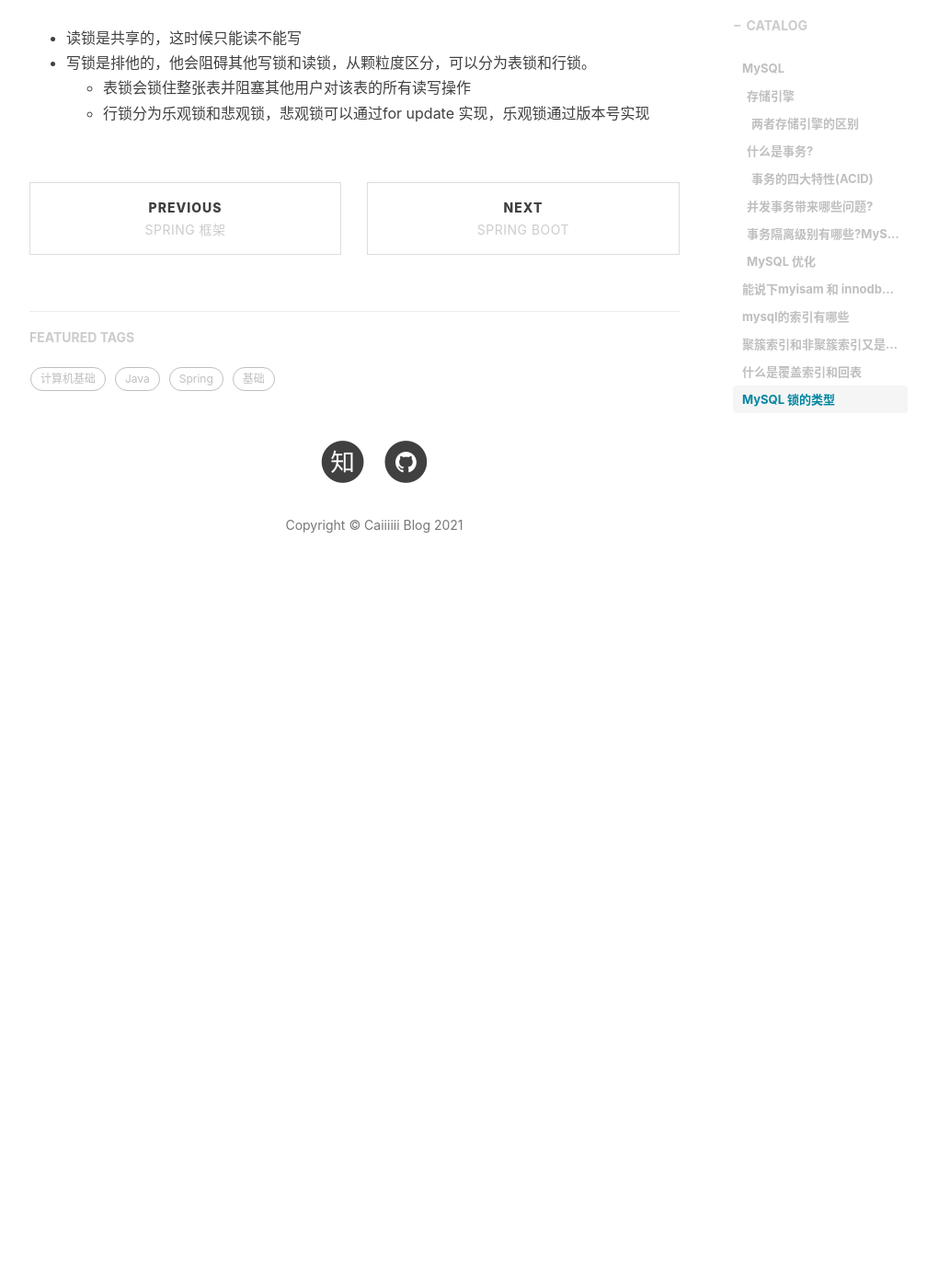
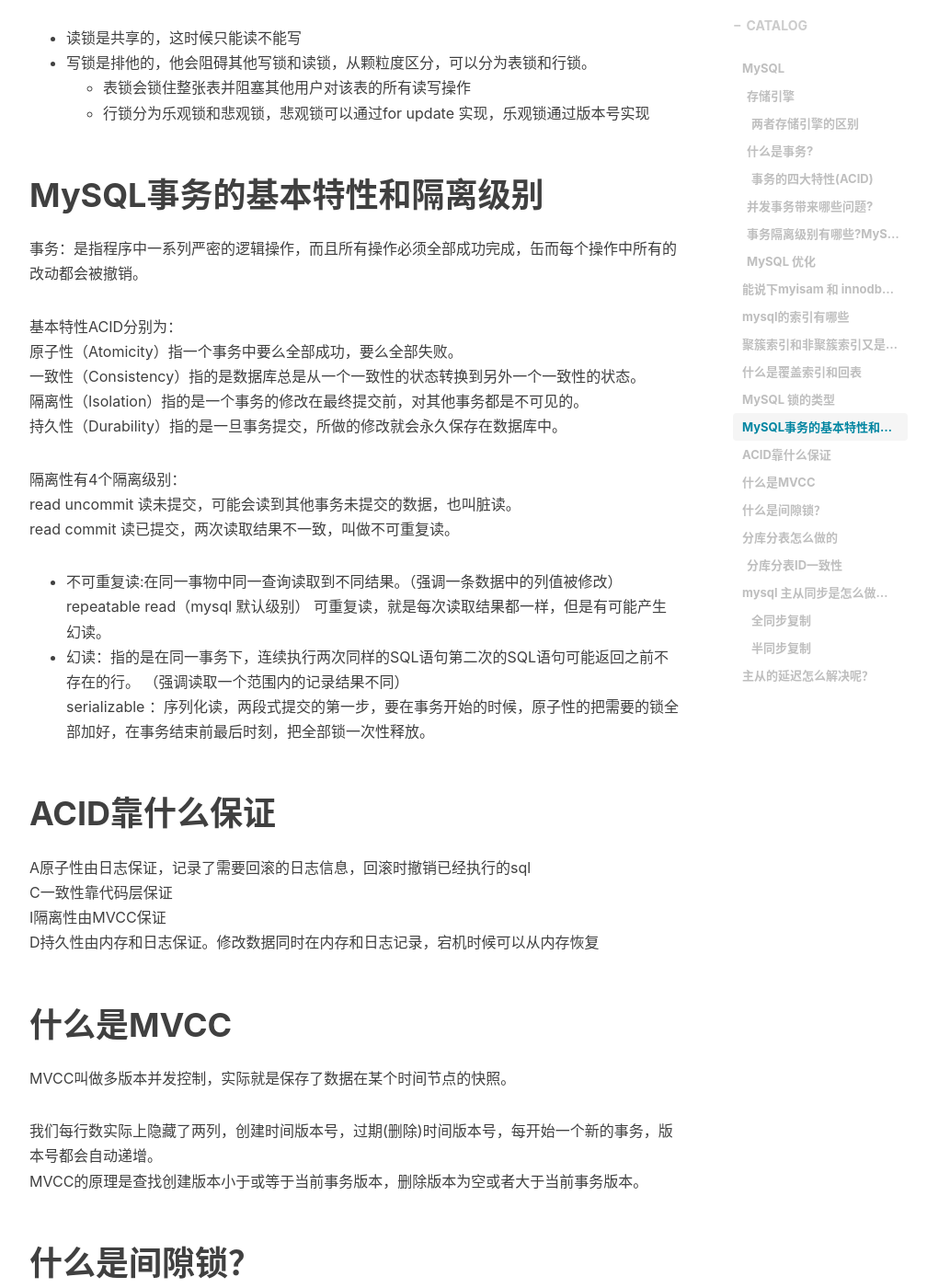
Before and after one commit to Caiiiiii/Caiiiiii.github.io, a Jekyll site: the page built from _posts/2020-12-04-MySQL.md, in a window 1280 px wide and 1400 px high, scrolled down 4374 px. Shown: the whole window at 92% size, without its empty margins (233-1241 px from the left). Built offline with Jekyll 4.4.1, drawn with Linux system fonts in a browser that asks for light colours; nearby versions of some CDN libraries; comment, search, counter and statistics services are not loaded; before the commit the page ends 5049 px from its top, so only the background shows below that; some of the changed text lies outside the part shown.

Commit message:
update mysql

```diff
--- a/_posts/2020-12-04-MySQL.md
+++ b/_posts/2020-12-04-MySQL.md
@@ -101,3 +101,82 @@
 - 写锁是排他的，他会阻碍其他写锁和读锁，从颗粒度区分，可以分为表锁和行锁。
     - 表锁会锁住整张表并阻塞其他用户对该表的所有读写操作
     - 行锁分为乐观锁和悲观锁，悲观锁可以通过for update 实现，乐观锁通过版本号实现
+
+
+# MySQL事务的基本特性和隔离级别
+事务：是指程序中一系列严密的逻辑操作，而且所有操作必须全部成功完成，缶而每个操作中所有的改动都会被撤销。
+
+基本特性ACID分别为：
+原子性（Atomicity）指一个事务中要么全部成功，要么全部失败。
+一致性（Consistency）指的是数据库总是从一个一致性的状态转换到另外一个一致性的状态。
+隔离性（Isolation）指的是一个事务的修改在最终提交前，对其他事务都是不可见的。
+持久性（Durability）指的是一旦事务提交，所做的修改就会永久保存在数据库中。
+
+隔离性有4个隔离级别：
+read uncommit 读未提交，可能会读到其他事务未提交的数据，也叫脏读。
+read commit  读已提交，两次读取结果不一致，叫做不可重复读。
+ - 不可重复读:在同一事物中同一查询读取到不同结果。（强调一条数据中的列值被修改）
+repeatable read（mysql 默认级别） 可重复读，就是每次读取结果都一样，但是有可能产生幻读。
+ - 幻读：指的是在同一事务下，连续执行两次同样的SQL语句第二次的SQL语句可能返回之前不存在的行。  （强调读取一个范围内的记录结果不同）
+serializable ：序列化读，两段式提交的第一步，要在事务开始的时候，原子性的把需要的锁全部加好，在事务结束前最后时刻，把全部锁一次性释放。
+
+
+# ACID靠什么保证
+A原子性由日志保证，记录了需要回滚的日志信息，回滚时撤销已经执行的sql
+C一致性靠代码层保证
+I隔离性由MVCC保证
+D持久性由内存和日志保证。修改数据同时在内存和日志记录，宕机时候可以从内存恢复
+
+# 什么是MVCC
+MVCC叫做多版本并发控制，实际就是保存了数据在某个时间节点的快照。
+
+我们每行数实际上隐藏了两列，创建时间版本号，过期(删除)时间版本号，每开始一个新的事务，版本号都会自动递增。
+MVCC的原理是查找创建版本小于或等于当前事务版本，删除版本为空或者大于当前事务版本。
+
+# 什么是间隙锁？
+间隙锁是可重复读级别下才会有的锁，结合MVCC和间隙锁可以解决幻读的问题。
+表的间隙mysql自动帮我们生成了区间(左开右闭)上锁。（唯一索引不会有间隙索引的）
+
+
+# 分库分表怎么做的
+- 垂直分库
+- 垂直分表
+- 水平分表
+
+## 分库分表ID一致性
+- UUID
+- Twitter的Snowflake分布式自增ID算法，生成64位Long型数字。
+   - 1位标识符：始终是0
+   - 41位时间戳，是存储时间截的差值（当前时间截 - 开始时间截 )得到的值
+   - 10位机器标识码
+   - 12位序列
+
+- 分表后不使用逐渐作为查询依据，用一个字段作为唯一主键使用，如订单号。
+
+# mysql 主从同步是怎么做到的？
+mysql主从同步的原理
+1.master提交事务后，写入binlog
+2.slave链接master，获取binlog
+3.master创建dump线程，推送binlog到slave
+4.slave创建一个IO线程读取同步过来的master的binlog，记录到relaylog中继日志中
+5.salve再开启一个sql线程读取relay log时间并在salve执行，完成同步
+6.salve记录自己的binlog
+
+![sqlzhucong.jpg](/img/sqlzhucong.jpg)
+
+由于mysql默认的复制方式是异步的，主库把日志发送给从库后不关心从库是否已经处理，这样会产生一个问题就是假设主库挂了，从库处理失败了，这时候从库升为主库后，日志就丢失了。由此产生两个概念。
+
+### 全同步复制
+主库写入binlog后强制同步日志到从库，所有的从库都执行完成后才返回给客户端，但是很显然这个方式的话性能会受到严重影响。
+
+### 半同步复制
+和全同步不同的是，半同步复制的逻辑是这样，从库写入日志成功后返回ACK确认给主库，主库收到至少一个从库的确认就认为写操作完成。
+
+
+# 主从的延迟怎么解决呢？
+并行复制，开启多个线程，并行读取relay log不同库的日志，然后并行执行sql线程。（不同库事务没有锁冲突）
+
+- 分库，将主库拆分为多个主库，减少并发
+- 并行复制
+- 重写代码，插入数据时立马查询可能查不到。
+-如果确实是存在必须先插入，立马要求就查询到，然后立马就要反过来执行一些操作，对这个查询设置直连主库。
```
Also changed, not shown: img/sqlzhucong.jpg (added).
